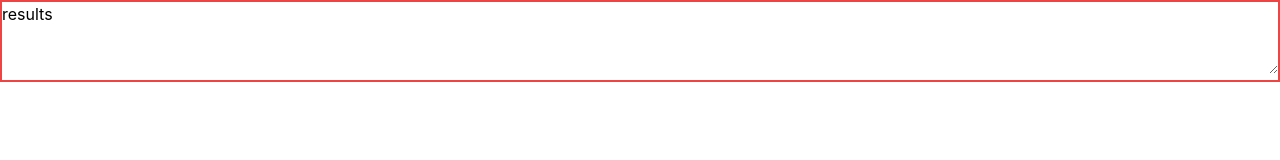
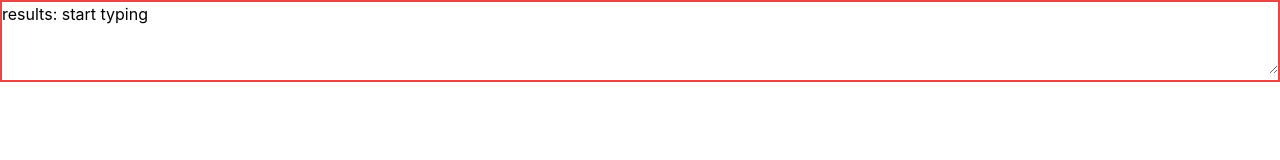
Before and after one commit to dempseyc/word-candy, a Next.js app: page / in a window 1280 px wide. Shown: the top 160 px of the page. Built offline with nearby package versions, Linux system fonts and the light colour scheme.

Commit message:
add 3rd party api routed through next route

```diff
--- a/next.config.js
+++ b/next.config.js
@@ -1,6 +1,6 @@
 /** @type {import('next').NextConfig} */
 const nextConfig = {
-  reactStrictMode: true,
+  reactStrictMode: false,
   swcMinify: true,
 }
 
--- a/package.json
+++ b/package.json
@@ -11,7 +11,8 @@
   "dependencies": {
     "next": "12.2.4",
     "react": "18.2.0",
-    "react-dom": "18.2.0"
+    "react-dom": "18.2.0",
+    "swr": "^1.3.0"
   },
   "devDependencies": {
     "autoprefixer": "^10.4.8",
--- a/src/components/ResultsShower.js
+++ b/src/components/ResultsShower.js
@@ -1,7 +1,18 @@
-const ResultsShower = ({...props}) => {
+import useSWR from "swr";
+
+const ResultsShower = (props) => {
+    const {query} = props;
+    const fetcher = async (url) => await fetch(url).then((res) => res.json())
+    const {data, error} = useSWR(`/api/words/${query}`, fetcher)
+    console.log('rs', query, data);
+
+    if (error) return <div>Failed to load</div>
+    if (!data || !data.words.length) return <div>Loading...</div>
+
     return (
-        <div className = "results">
-            results
+        <div className="results">
+            results:
+            {data.words.map(item => <span key={item.word}> {item.word}</span>)}
         </div>
     )
 }
--- a/src/pages/api/hello.js
+++ /dev/null
@@ -1,5 +0,0 @@
-// Next.js API route support: https://nextjs.org/docs/api-routes/introduction
-
-export default function handler(req, res) {
-  res.status(200).json({ name: 'John Doe' })
-}
--- /dev/null
+++ b/src/pages/api/words/[word].js
@@ -0,0 +1,14 @@
+
+const baseURL = "https://api.datamuse.com/words?";
+const queryType = "ml=";
+const maxItems = "&max=5";
+
+export default async function handler(req, res) {
+   try {
+      const resData = await fetch(baseURL+queryType+req.query.word+maxItems);
+      const jsonData = await resData.json();
+      res.status(200).json({words: jsonData});
+   } catch (err) {
+      res.status(500).json({error: 'failed to load'});
+   }
+}
--- /dev/null
+++ b/src/pages/api/words/index.js
@@ -0,0 +1,3 @@
+export default function (req,res) {
+    res.status(200).json({words: [{word: "start typing"}]});
+}
--- a/src/pages/index.js
+++ b/src/pages/index.js
@@ -1,16 +1,17 @@
-import {useState} from 'react';
+import {useState} from 'react'
 import ObservedTextArea from '../components/ObservedTextArea.js'
 import ResultsShower from '../components/ResultsShower'
 
+export default function Home() {
+  const [display, setDisplay] = useState(<ResultsShower query=""/>);
 
-export default function Home() {
   const makeQuery = function (query) {
-    console.log(query);
+    setDisplay(<ResultsShower query={query}/>);
   }
 
   return (
     <div className="h-full w-full bg-transparent flex flex-col border-solid border-2 border-red-500">
-      <ResultsShower/>
+      {display}
       <ObservedTextArea makeQuery={makeQuery}/>
     </div>
 
```
Also changed, not shown: 1 other file (tests, documents, lock files or other folders).
